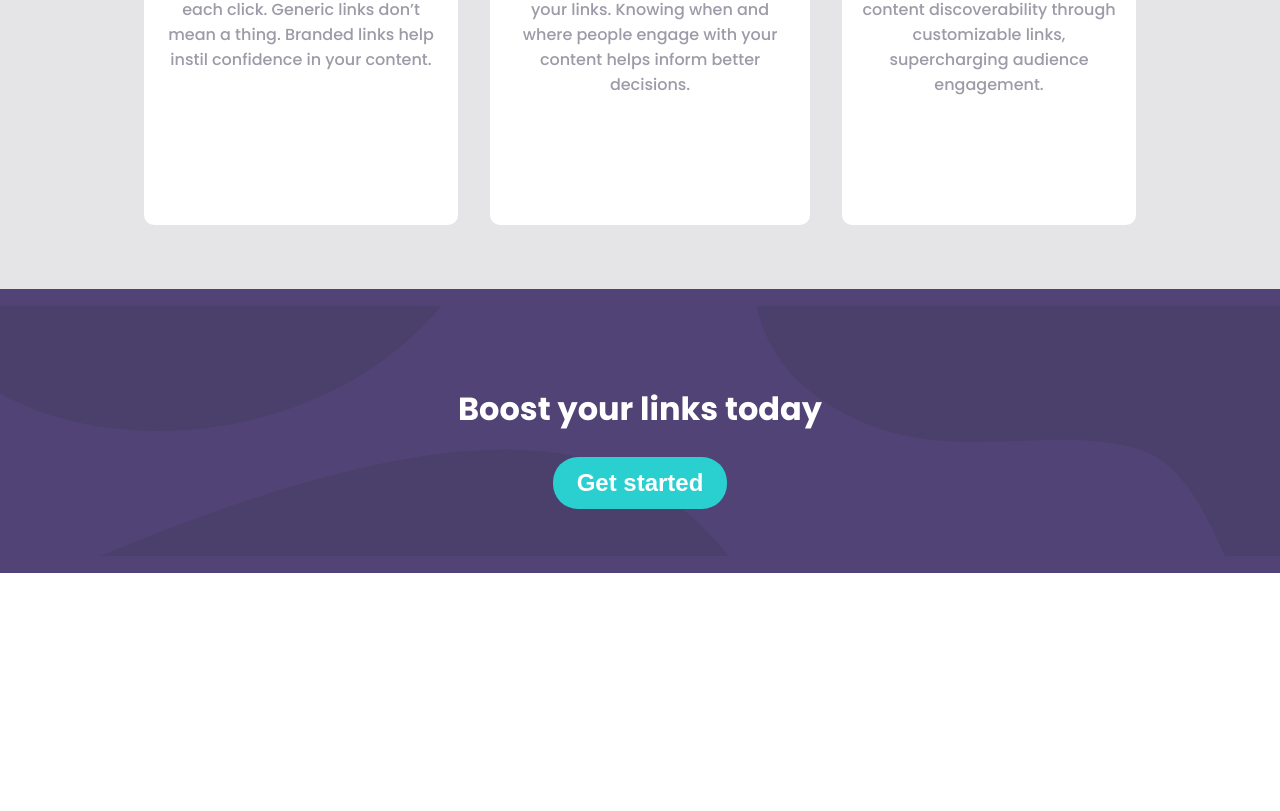
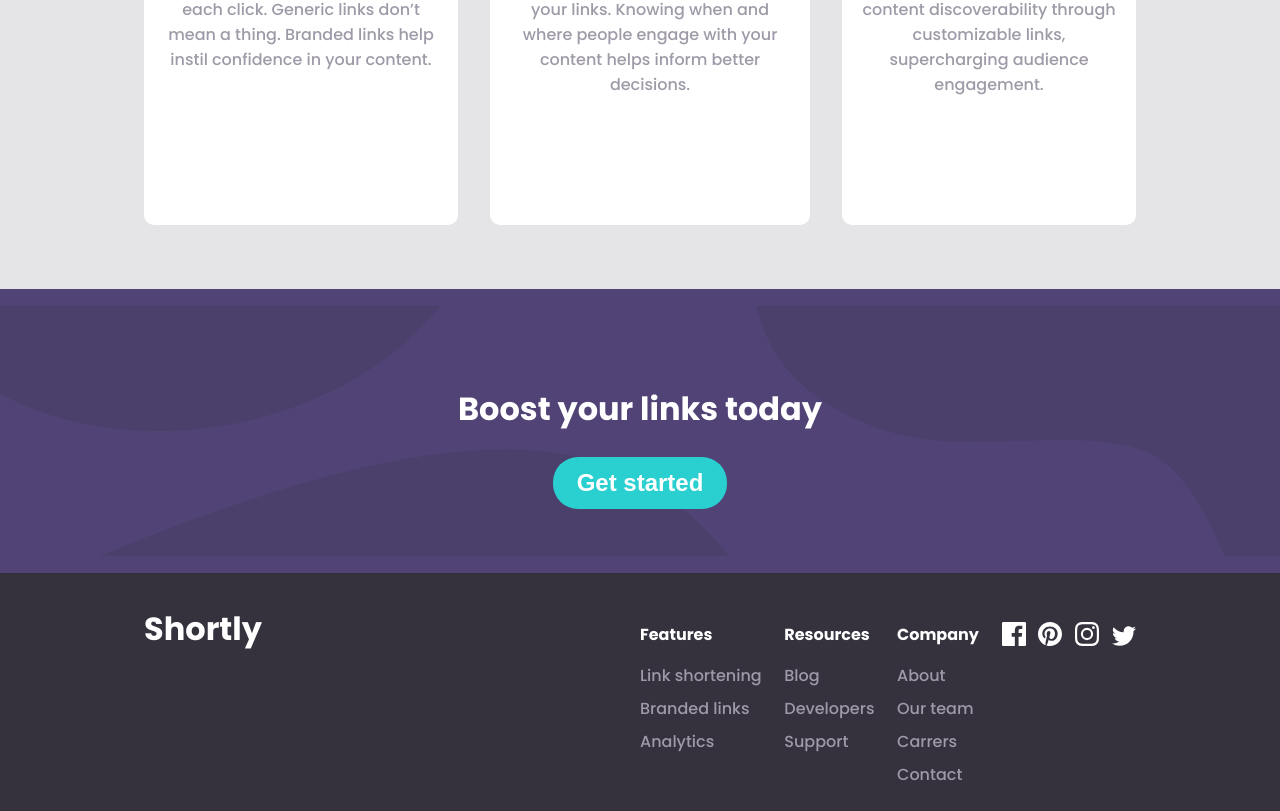
Before and after one commit to dariuskul/url-shortener, a React (Create React App) app: page / in a window 1280 px wide. Shown: the part 1197-2008 px from the top of the page. Before the commit the page ends 1770 px from the top, so only its background shows below. Built offline with nearby package versions, Linux system fonts and the light colour scheme.

Commit message:
footer done

```diff
--- a/src/App.js
+++ b/src/App.js
@@ -1,4 +1,5 @@
 import Features from "./components/Features/Features";
+import Footer from "./components/Footer/Footer";
 import Header from "./components/Header/Header";
 import Hero from "./components/Hero/Hero";
 import Input from "./components/Input/Input";
@@ -13,6 +14,7 @@ function App() {
       <Input/>
       <Features/>
       <Starter/>
+      <Footer/>
     </div>
   );
 }
--- /dev/null
+++ b/src/components/Footer/Footer.jsx
@@ -0,0 +1,46 @@
+import './footer.css';
+import facebook from '../../assets/icon-facebook.svg';
+import instagram from '../../assets/icon-instagram.svg';
+import pinterest from '../../assets/icon-pinterest.svg';
+import twitter from '../../assets/icon-twitter.svg';
+const Footer = () => {
+    return(
+        <footer>
+            <div className="footer__wrapper">
+                <div className="footer__webrepresentation">
+                    <h3>Shortly</h3>
+                </div>
+                <div className="footer__links">
+                    <ul>
+                        <li>Features</li>
+                        <li>Link shortening</li>
+                        <li>Branded links</li>
+                        <li>Analytics</li>
+                    </ul>
+                    <ul>
+                        <li>Resources</li>
+                        <li>Blog</li>
+                        <li>Developers</li>
+                        <li>Support</li>
+                    </ul>
+                    <ul>
+                        <li>Company</li>
+                        <li>About</li>
+                        <li>Our team</li>
+                        <li>Carrers</li>
+                        <li>Contact</li>
+                    </ul>
+
+                 <div className="social__icons">
+                     <img src={facebook} alt="facebook icon"/>
+                     <img src={pinterest} alt="pinterest icon" />
+                     <img src={instagram} alt="instagram icon" />
+                     <img src={twitter} alt="twitter icon" />
+                 </div>
+                </div>
+            </div>
+        </footer>
+    )
+}
+
+export default Footer;
--- /dev/null
+++ b/src/components/Footer/footer.css
@@ -0,0 +1,64 @@
+ul {
+  list-style: none;
+  padding: 0;
+}
+
+footer {
+  background-color: var(--darkBlue);
+  color: white;
+}
+
+.footer__webrepresentation > h3 {
+  margin-top: 1em;
+  margin-bottom: 0;
+  font-size: 2em;
+}
+.social__icons{
+    margin-top: 2em;
+    margin-bottom: 4em;
+}
+.social__icons > img:not(:last-child){
+    margin-right: 0.8em;
+}
+
+.footer__wrapper {
+  display: flex;
+  flex-direction: column;
+  text-align: center;
+}
+
+.footer__links > ul > li:first-child {
+  font-weight: 700;
+  margin-bottom: 1em;
+}
+
+.footer__links > ul > li:not(:first-child) {
+  color: var(--grayishViolet);
+}
+
+.footer__links > ul > li:not(:first-child:not(:last-child)) {
+  margin-bottom: 0.5em;
+}
+
+@media (min-width: 905px) {
+  .footer__wrapper {
+    flex-direction: row;
+    justify-content: space-between;
+    align-items: baseline;
+    margin-left: 9em;
+    margin-right: 9em;
+
+  }
+
+  .footer__links{
+      display: flex;
+      text-align: left;
+      justify-content: space-between;
+      width: 50%;
+  }
+
+  .social__icons{
+      margin-top: 1em;
+      margin-bottom: 0;
+  }
+}
--- a/src/components/Header/MobileMenu.jsx
+++ b/src/components/Header/MobileMenu.jsx
@@ -1,7 +1,7 @@
 const MobileMenu = () => {
   return (
     <div className="mobile__container">
-      <ul>
+      <ul className="mobile__list">
         <li>Features</li>
         <li>Pricing</li>
         <li>Resources</li>
--- a/src/components/Header/header.css
+++ b/src/components/Header/header.css
@@ -49,7 +49,7 @@ a{
     margin-bottom: -14px;
 }
 
-ul{
+.mobile__container>  ul{
     display: flex;
     padding: 2em;
     flex-direction: column;
@@ -62,19 +62,19 @@ ul{
     font-weight: 600;
 }
 
-ul > li > button{
+.mobile__container> ul > li > button{
     font-size: 18px;
     cursor: pointer;
 }
-ul > li {
+.mobile__container>  ul  > li {
     cursor: pointer;
 }
 
-ul > li:not(:last-child){
+.mobile__container>  ul  > li:not(:last-child){
     margin-bottom: 1em;
 }
 
-ul > span {
+.mobile__container>ul > span {
     background-color: var(--grayishViolet);
     height: 0.5px;
     width: 100%;
```
